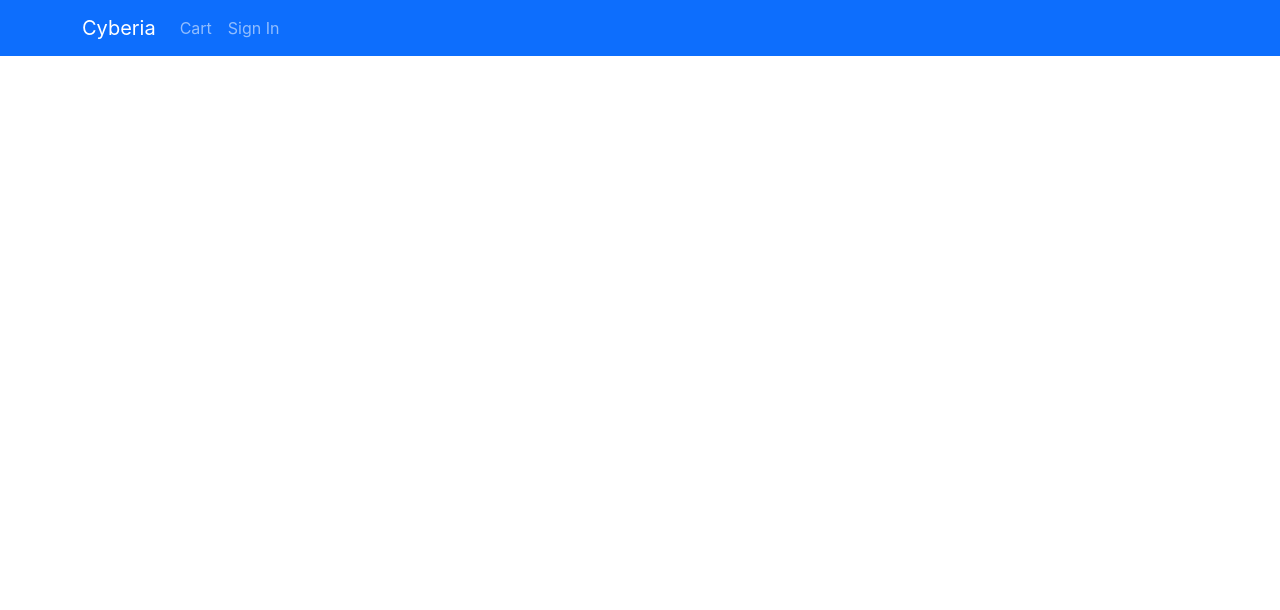
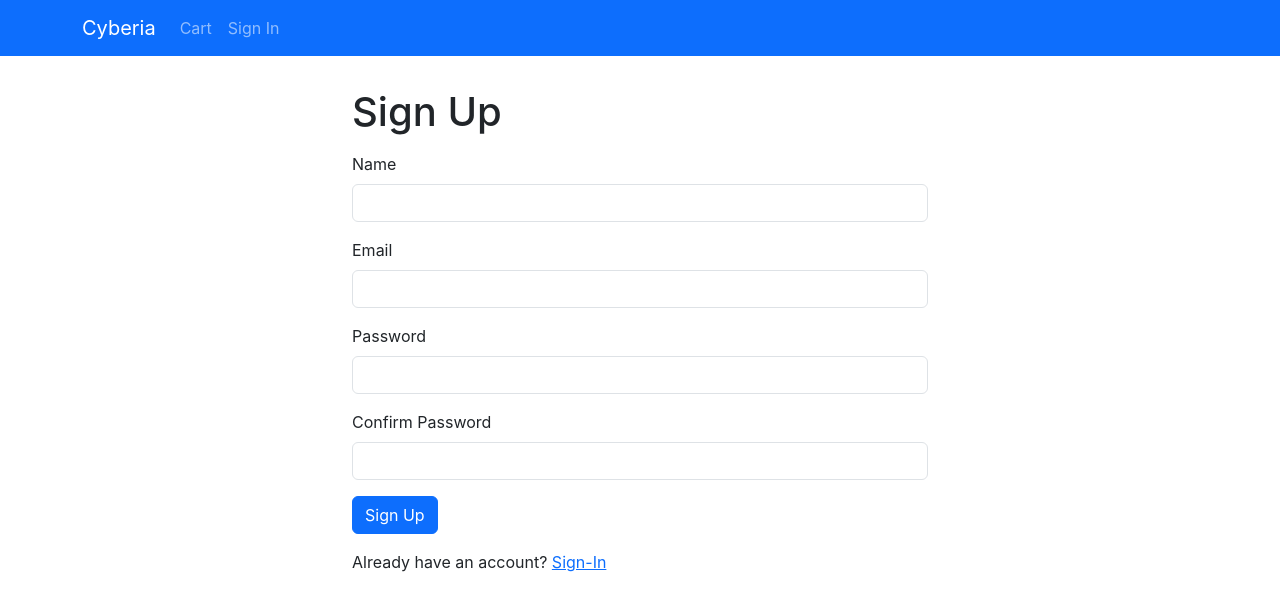
Before and after one commit to keypunk/cyberia-website, a React (Vite) app in the folder client/: page /signup in a window 1280 px wide. Shown: the top 610 px of the page. Built offline with nearby package versions, Linux system fonts and the light colour scheme.

Commit message:
Add sign up page
User who are not yet customers should be able to register as a customer.
Therefore a sign up page has been created for this purpose.

```diff
--- a/client/src/App.jsx
+++ b/client/src/App.jsx
@@ -6,6 +6,7 @@ import HomePage from './pages/HomePage'
 import ProductPage from './pages/ProductPage'
 import CartPage from './pages/CartPage'
 import SigninPage from './pages/SigninPage'
+import SignupPage from './pages/SignupPage'
 import ShippingAddressPage from './pages/ShippingAddressPage'
 import Container from 'react-bootstrap/Container'
 
@@ -20,6 +21,7 @@ const App = () => {
 	    <Route path='/' element={<HomePage />} />
 	    <Route path='/cart' element={<CartPage />} />
 	    <Route path='/signin' element={<SigninPage />} />
+	    <Route path='/signup' element={<SignupPage />} />
 	    <Route path='/shipping' element={<ShippingAddressPage />} />
 	    <Route path='/product/:slug' element={<ProductPage />} />
 	  </Routes>
--- /dev/null
+++ b/client/src/pages/SignupPage.jsx
@@ -0,0 +1,87 @@
+import Axios from 'axios'
+import { Link, useLocation, useNavigate } from 'react-router-dom'
+import Container from 'react-bootstrap/Container'
+import Form from 'react-bootstrap/Form'
+import Button from 'react-bootstrap/Button'
+import { Helmet } from 'react-helmet-async'
+import { useContext, useState, useEffect } from 'react'
+import { Store } from '../Store'
+import { toast } from 'react-toastify'
+import { getError } from '../utils'
+
+const SignupPage = () => {
+  const navigate = useNavigate()
+  const { search } = useLocation()
+  const redirectInUrl = new URLSearchParams(search).get('redirect')
+  const redirect = redirectInUrl ? redirectInUrl : '/'
+
+  const [name, setName] = useState('')
+  const [email, setEmail] = useState('')
+  const [password, setPassword] = useState('')
+  const [confirmPassword, setConfirmPassword] = useState('')
+
+  const { state, dispatch: ctxDispatch } = useContext(Store)
+  const { userInfo } = state
+
+  const submitHandler = async (e) => {
+    e.preventDefault()
+    if (password !== confirmPassword) {
+      toast.error('Passwords do not match')
+      return
+    }
+    try {
+      const { data } = await Axios.post('/api/users/signup', {
+        name,
+        email,
+        password,
+      })
+      ctxDispatch({ type: 'USER_SIGNIN', payload: data })
+      localStorage.setItem('userInfo', JSON.stringify(data))
+      navigate(redirect || '/')
+    } catch (err) {
+      toast.error(getError(err))
+    }
+  }
+
+  useEffect(() => {
+    if (userInfo) {
+      navigate(redirect)
+    }
+  }, [navigate, redirect, userInfo])
+
+  return (
+    <Container className="small-container">
+      <Helmet>
+        <title>Sign Up</title>
+      </Helmet>
+      <h1 className="my-3">Sign Up</h1>
+      <Form onSubmit={submitHandler}>
+        <Form.Group className="mb-3" controlId="name">
+          <Form.Label>Name</Form.Label>
+          <Form.Control  onChange={(e) => setName(e.target.value)} required />
+        </Form.Group>
+        <Form.Group className="mb-3" controlId="email">
+          <Form.Label>Email</Form.Label>
+          <Form.Control type="email" required onChange={(e) => setEmail(e.target.value)} />
+        </Form.Group>
+        <Form.Group className="mb-3" controlId="password">
+          <Form.Label>Password</Form.Label>
+          <Form.Control type="password" required onChange={(e) => setPassword(e.target.value)} />
+        </Form.Group>
+        <Form.Group className="mb-3" controlId="confirmPassword">
+          <Form.Label>Confirm Password</Form.Label>
+          <Form.Control type="password" required onChange={(e) => setConfirmPassword(e.target.value)} />
+        </Form.Group>
+        <div className="mb-3">
+          <Button type="submit">Sign Up</Button>
+        </div>
+        <div className="mb-3">
+          Already have an account?{' '}
+          <Link to={`/signin?redirect=${redirect}`}>Sign-In</Link>
+        </div>
+      </Form>
+    </Container>
+  )
+}
+
+export default SignupPage
```
Also changed, not shown: 1 other file (tests, documents, lock files or other folders).
